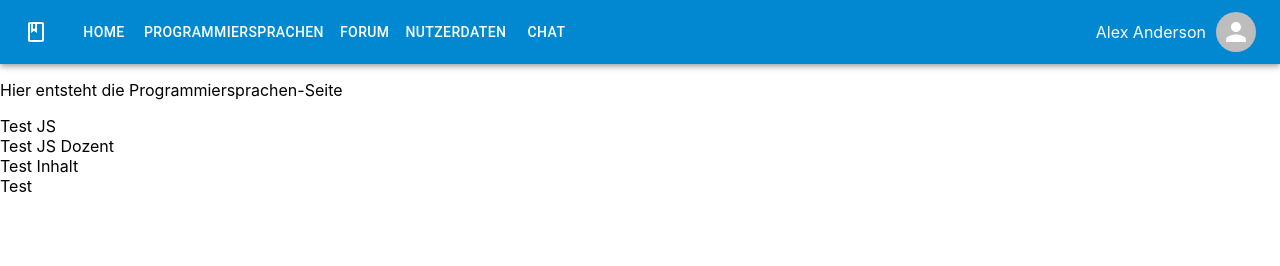
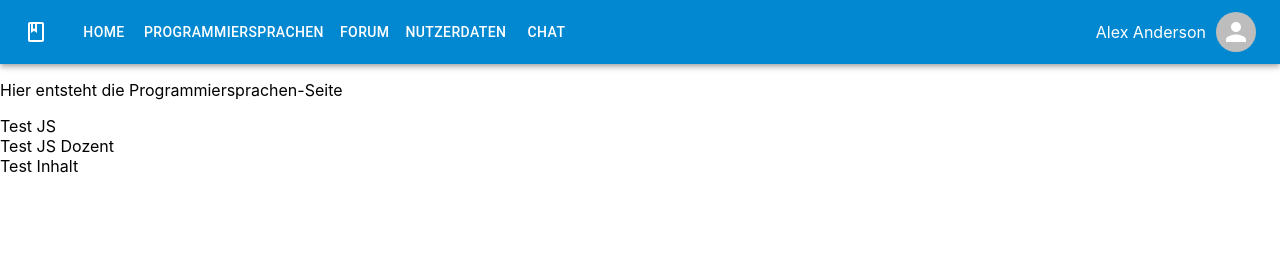
Before and after one commit to sakulklk/Lernmanagement, a Next.js app: page /programmiersprachen in a window 1280 px wide. Shown: the top 266 px of the page. Built offline with nearby package versions, Linux system fonts and the light colour scheme.

Commit message:
2 files modified, 2 added, 2 deleted

```diff
--- a/pages/inhaltJSK1.js
+++ b/pages/inhaltJSK1.js
@@ -1,9 +1,9 @@
 import NavBar from '../components/NavBar.js';
 import Footer from '../components/Footer.js';
-import SideMenu from '../components/inhalt/accJSK1.js';
+import SideMenu from '../components/inhalt/K1/accJSK1.js';
 import Grid from '@mui/material/Grid';
 import Box from '@mui/material/Box';
-import Content from '../components/inhalt/inhaltJSK1.js';
+import Content from '../components/inhalt/K1/inhaltJSK1.js';
 
 export default function Test() {
   return (
--- a/pages/programmiersprachen.js
+++ b/pages/programmiersprachen.js
@@ -11,8 +11,6 @@ export default function Test() {
       <a href="kapitelJSD"> Test JS Dozent</a>
       <br />
       <a href="inhaltJSK1"> Test Inhalt</a>
-      <br />
-      <a href="test"> Test</a>
       <Footer></Footer>
     </>
   );
```
Also changed, not shown: components/inhalt/K1/accJSK1.js (renamed from components/inhalt/accJSK1.js), components/inhalt/K1/inhaltJSK1.js (renamed from components/inhalt/inhaltJSK1.js).
